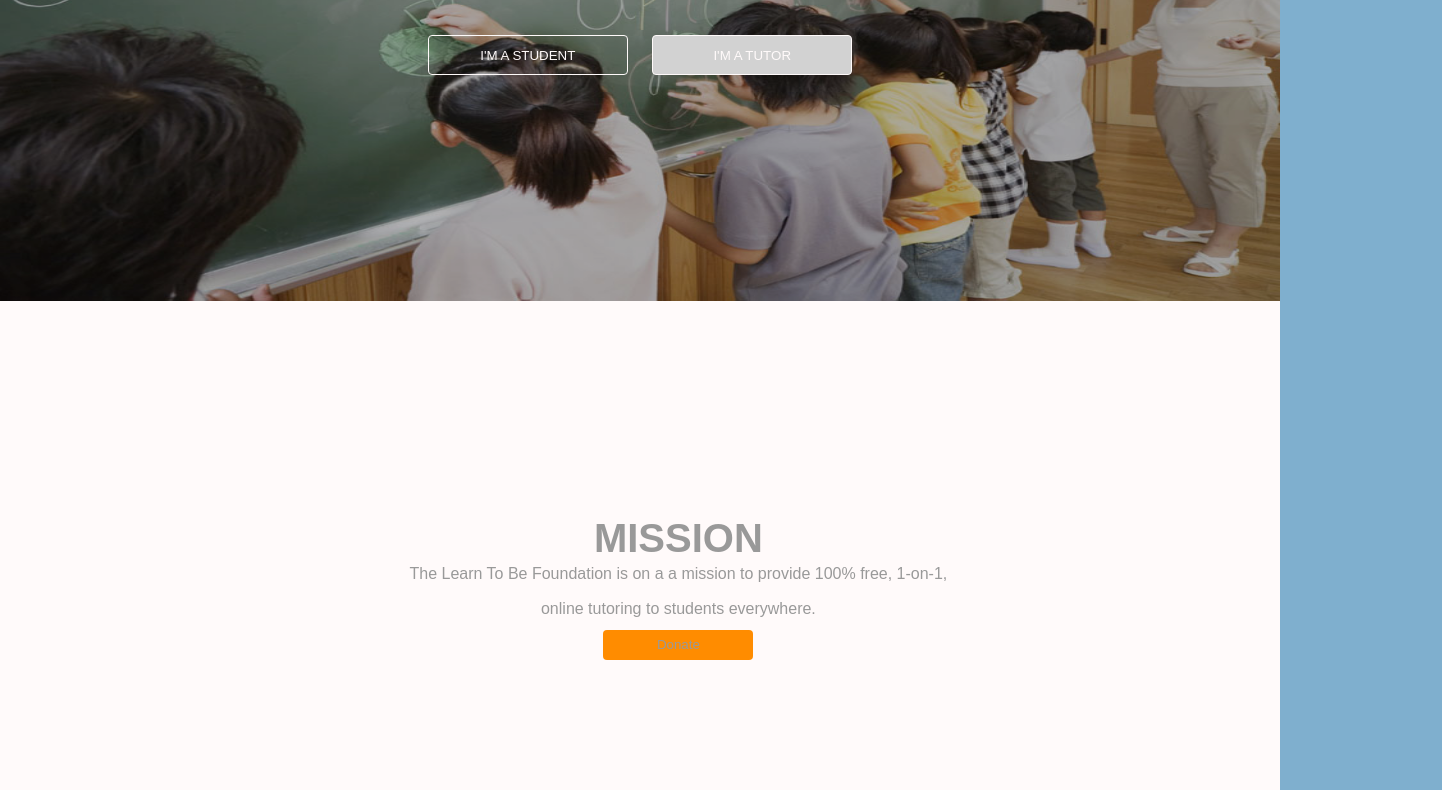
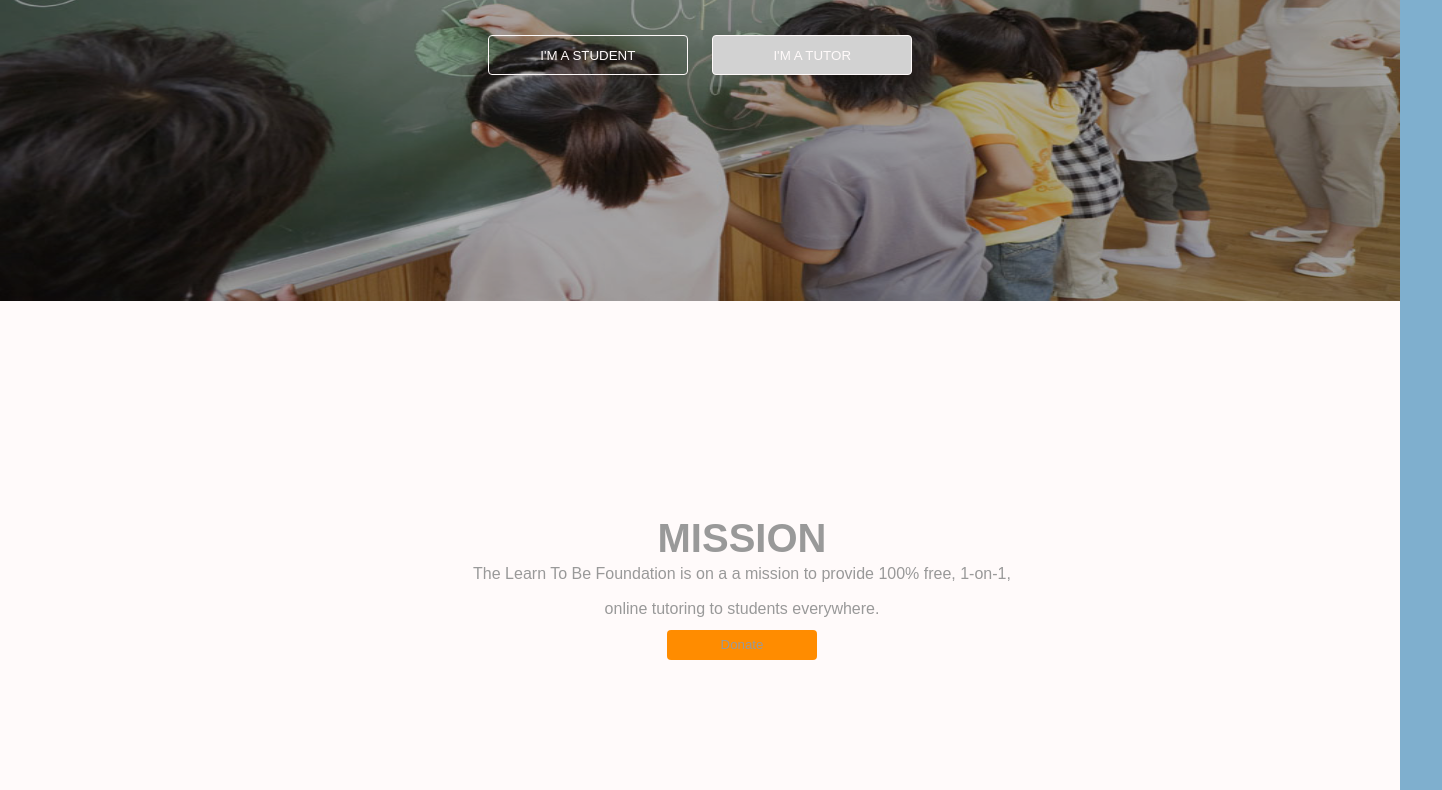
Before and after one commit to YOYO19911111/firsthomework, a website: page index.html in a window 1280 px wide. Shown: the part 329-1119 px from the top of the page, 1442 px wide, since content can reach past the window. Drawn offline with Linux system fonts and the light colour scheme.

Commit message:
modified

```diff
--- a/index.html
+++ b/index.html
@@ -1,10 +1,12 @@
 <!DOCTYPE html>
+<html xmlns="http://www.w3.org/1999/html">
 <head lang="en">
     <meta charset="UTF-8">
     <title>LEARN</title>
     <link type="text/css" rel="stylesheet" href="dist/main.css">
 </head>
 <body>
+<div class="page-container">
     <header class="top">
         <div class="top-logo">
             <img src="images/logo.jpg" alt="logo"/>
@@ -62,7 +64,8 @@
             <div class="tutors-content">
                 <h2>PROSPECTIVE TUTORS</h2>
                 <p>Join our team over 600tutors who are dedicated to providing individualized attention to students around the world.Tutor at your convenience and make a real impact.</p>
-            <button type="button" class="Start Learning">Start Learning</button></div>
+                <button type="button" class="Start Learning">Start Learning</button>
+            </div>
 
         </div>
         <div class="s4-image"><img src="images/2.png"/>
@@ -106,7 +109,7 @@
     <div class="footer">
         <footer>©Learn To Be 2014</footer>
     </div>
-
+</div>
 
 </body>
 </html>
```
Lines whose indentation alone changed are shown as unchanged.
